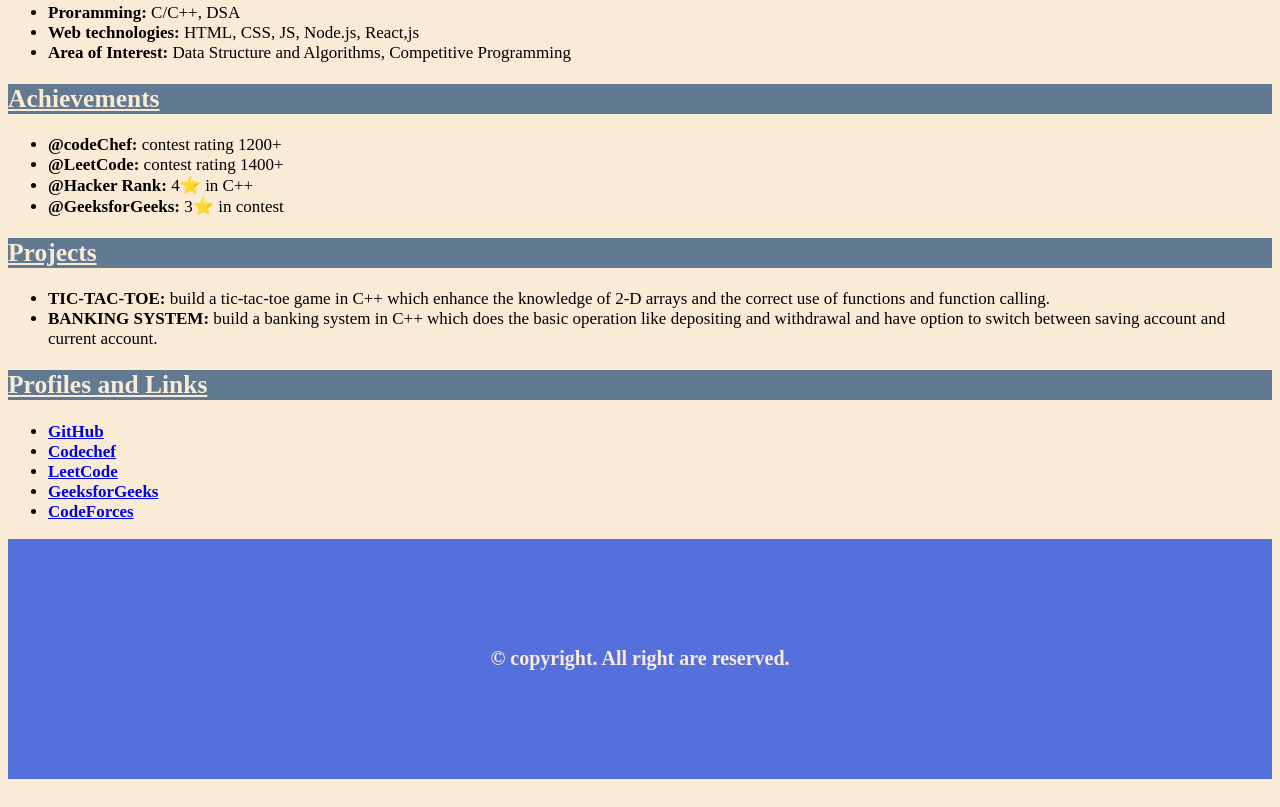
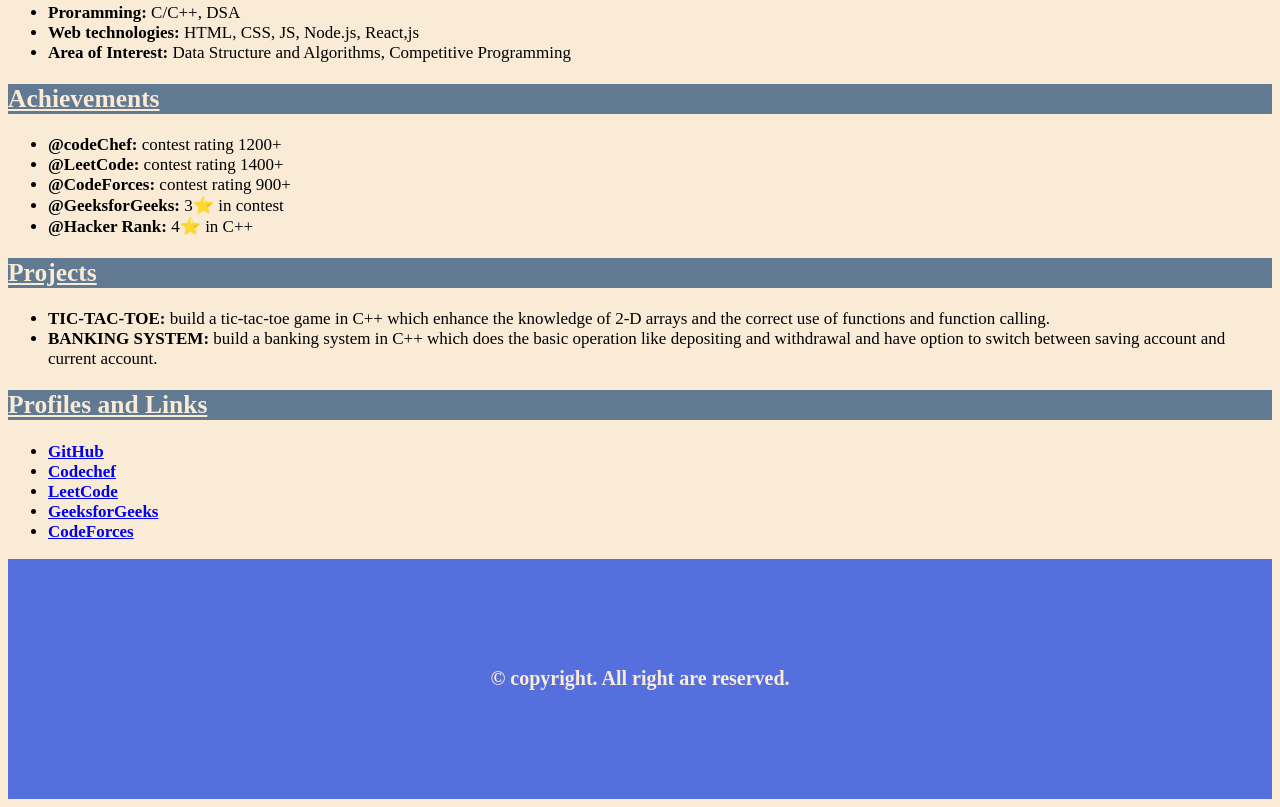
Before and after one commit to Satyam0004/Resume, a plain HTML site: page index.html in a window 1280 px wide. Shown: the part 758-1565 px from the top of the page. Drawn offline with Linux system fonts and the light colour scheme.

Commit message:
added some lines

```diff
--- a/index.html
+++ b/index.html
@@ -68,8 +68,9 @@
         <ul>
             <li><b>@codeChef:</b> contest rating 1200+</li>
             <li><b>@LeetCode:</b> contest rating 1400+</li>
+            <li><b>@CodeForces:</b> contest rating 900+</li>
+            <li><b>@GeeksforGeeks:</b> 3⭐ in contest</li>
             <li><b>@Hacker Rank:</b> 4⭐ in C++</li>
-            <li><b>@GeeksforGeeks:</b> 3⭐ in contest</li>
         </ul>
 
         <h2>Projects</h2>
```
